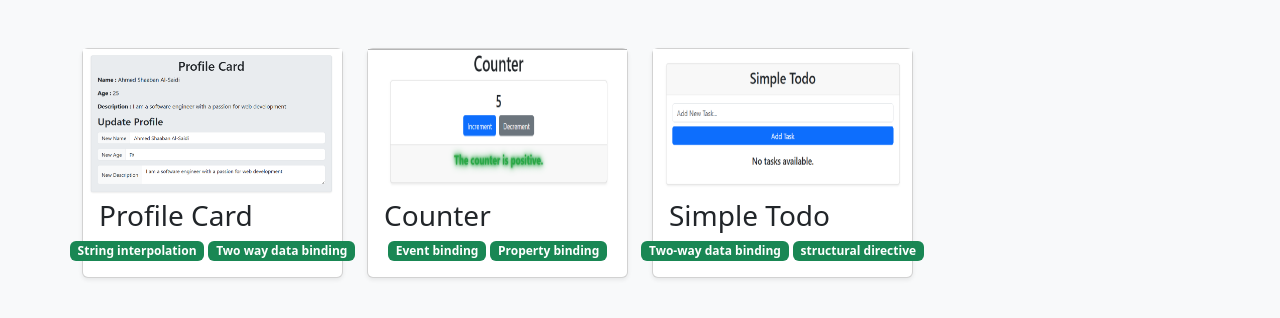
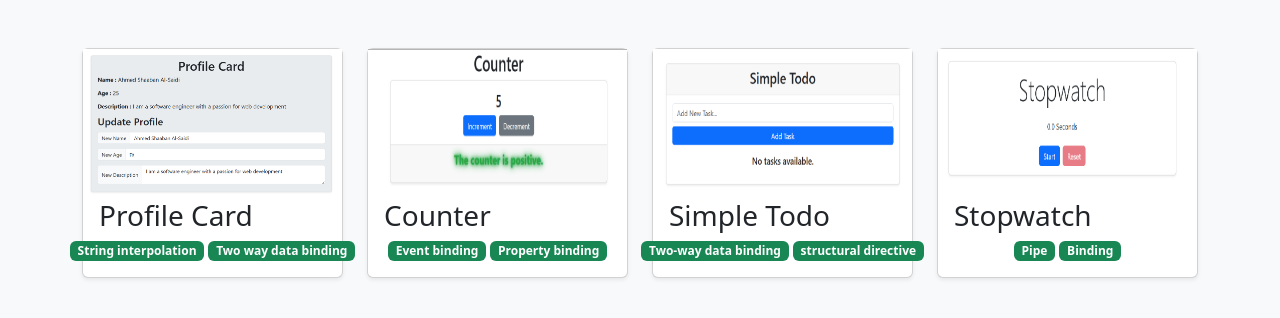
Before and after one commit to AhmedShaabanAl-Saidi/Angular-30-Projects, an Angular app: page /home in a window 1280 px wide. Shown: the top 318 px of the page. Built offline with nearby package versions, Linux system fonts and the light colour scheme.

Commit message:
Apply Stopwatch task

```diff
--- a/src/app/app.routes.ts
+++ b/src/app/app.routes.ts
@@ -4,6 +4,7 @@ import { NotfoundComponent } from './components/notfound/notfound.component';
 import { HomeComponent } from './components/home/home.component';
 import { CounterComponent } from './components/counter/counter.component';
 import { SimpleTodoComponent } from './components/simple-todo/simple-todo.component';
+import { StopwatchComponent } from './components/stopwatch/stopwatch.component';
 
 export const routes: Routes = [
   { path: '', redirectTo: 'home', pathMatch: 'full' },
@@ -11,5 +12,6 @@ export const routes: Routes = [
   { path: 'ProfileCard', component: ProfileCardComponent },
   { path: 'counter', component: CounterComponent },
   { path: 'simple-todo', component: SimpleTodoComponent },
+    { path: 'stopwatch', component: StopwatchComponent },
   { path: '**', component: NotfoundComponent },
 ];
--- a/src/app/components/home/home.component.html
+++ b/src/app/components/home/home.component.html
@@ -37,6 +37,20 @@
                     </div>
                 </div>
             </div>
+            <div class="col-md-3">
+                <div class="card cursor-pointer shadow-sm" routerLink="/stopwatch">
+                    <img src="imgs/Stopwatch.png" class="w-100" alt="Project Image">
+                    <div class="card-body pt-0">
+                        <h5 class="card-title fs-3">
+                            Stopwatch
+                        </h5>
+                        <div class="project-topics d-flex justify-content-center align-items-center gap-1">
+                            <span class="card-text badge text-bg-success">Pipe</span>
+                            <span class="card-text badge text-bg-success">Binding</span>
+                        </div>
+                    </div>
+                </div>
+            </div>
         </div>
     </div>
 </main>
--- /dev/null
+++ b/src/app/components/stopwatch/stopwatch.component.html
@@ -0,0 +1,18 @@
+<section class="stopwatch mt-5">
+    <div class="container">
+        <div class="row justify-content-center">
+            <div class="col-md-6">
+                <div class="card shadow-sm">
+                    <div class="card-body text-center">
+                        <h1 class="display-4 mb-4">Stopwatch</h1>
+                        <div class="stopwatch-display mb-4">
+                            <span class="time">{{ elapsedTime | number:"1.1-1"}} Seconds </span>
+                        </div>
+                        <button class="btn btn-primary me-2" (click)="startStopwatch()">{{isRunning ? "Stop" : "Start"}}</button>
+                        <button class="btn btn-danger" (click)="reset()" [disabled]="!elapsedTime">Reset</button>
+                    </div>
+                </div>
+            </div>
+        </div>
+    </div>
+</section>
--- /dev/null
+++ b/src/app/components/stopwatch/stopwatch.component.ts
@@ -0,0 +1,44 @@
+import { CommonModule } from '@angular/common';
+import { Component } from '@angular/core';
+
+@Component({
+  selector: 'app-stopwatch',
+  imports: [CommonModule],
+  templateUrl: './stopwatch.component.html',
+  styleUrl: './stopwatch.component.scss',
+})
+export class StopwatchComponent {
+  elapsedTime: number = 0;
+  isRunning: boolean = false;
+  intervalRef: any;
+
+  startStopwatch() {
+    this.isRunning ? this.stop() : this.start();
+    console.log(`Stopwatch ${this.isRunning ? 'stopped' : 'started'}`);
+  }
+
+  private start() {
+    if (!this.isRunning) {
+      this.isRunning = true;
+      this.intervalRef = setInterval(() => {
+        this.elapsedTime += 0.1;
+      }, 100);
+
+      console.log('Stopwatch started');
+    }
+  }
+
+  private stop() {
+    if (this.isRunning) {
+      clearInterval(this.intervalRef);
+      this.isRunning = false;
+      console.log('Stopwatch stopped');
+    }
+  }
+
+  reset(){
+    this.stop();
+    this.elapsedTime = 0;
+    console.log('Stopwatch reset');
+  }
+}
```
Also changed, not shown: public/imgs/Stopwatch.png (added), src/app/components/stopwatch/stopwatch.component.scss (added).
